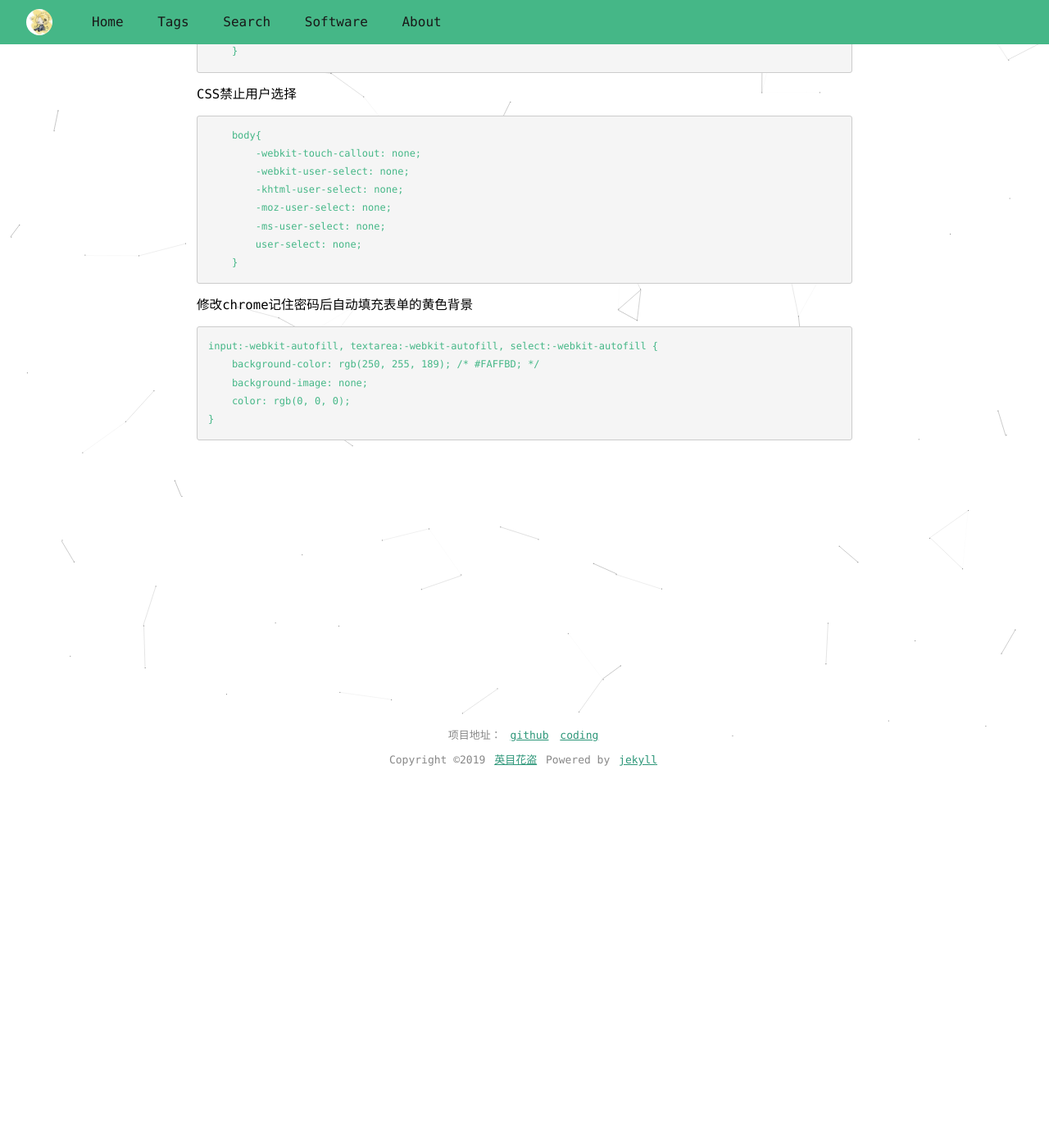
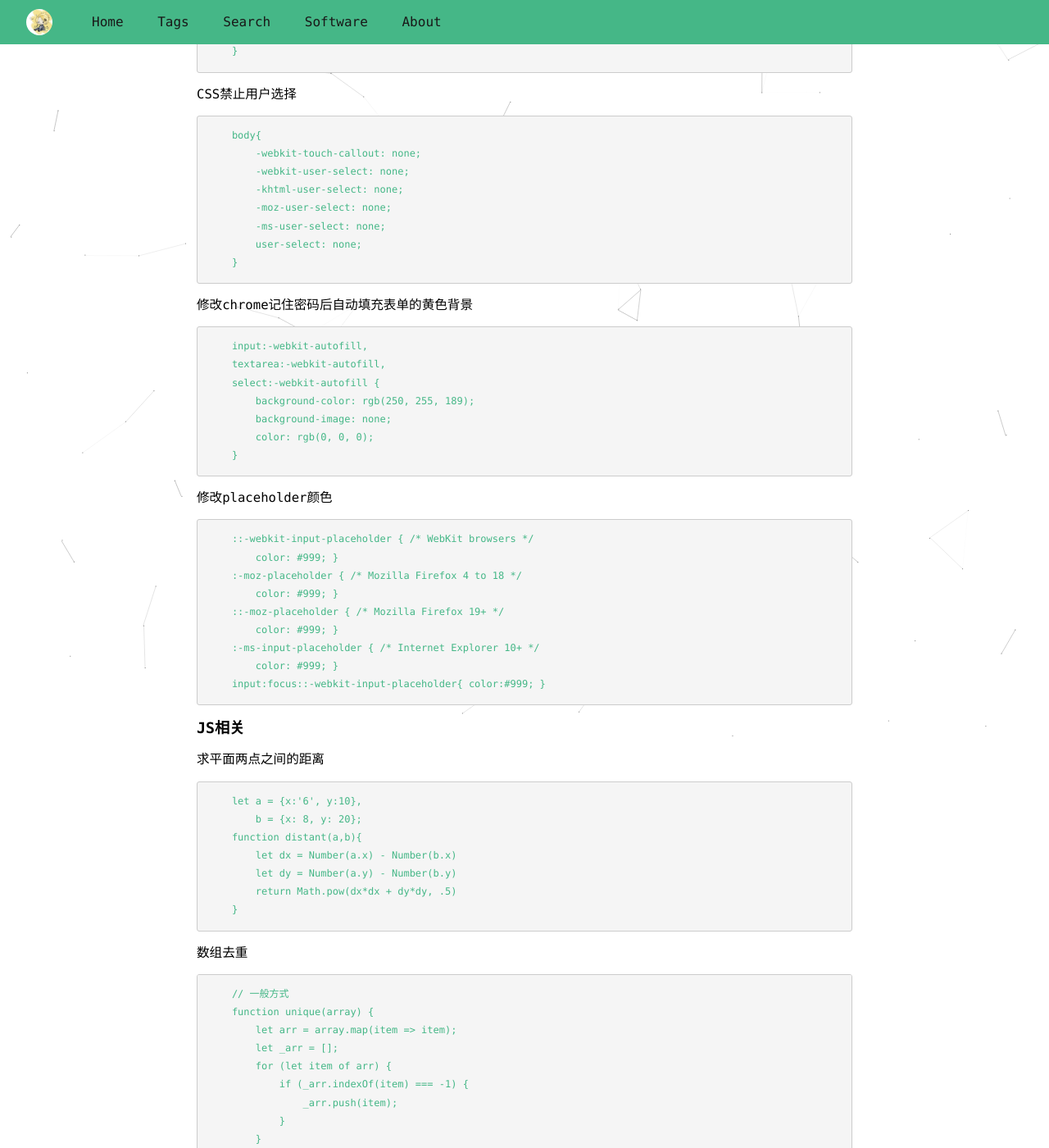
Before and after one commit to yingmhd/ymhdblog, a Jekyll site: the page built from _posts/2019-09-25-前端知识点.md, in a window 1280 px wide and 1400 px high, scrolled down 458 px. Shown: the whole window at 82% size. Built offline with Jekyll 4.4.1, drawn with Linux system fonts in a browser that asks for light colours; some of the changed text lies outside the part shown.

Commit message:
Update 2019-09-25-前端知识点.md

````diff
--- a/_posts/2019-09-25-前端知识点.md
+++ b/_posts/2019-09-25-前端知识点.md
@@ -35,9 +35,57 @@ tags: ['CSS','JS','面试']
 ```
 ### 修改chrome记住密码后自动填充表单的黄色背景
 ```
-input:-webkit-autofill, textarea:-webkit-autofill, select:-webkit-autofill {
-    background-color: rgb(250, 255, 189); /* #FAFFBD; */
-    background-image: none;
-    color: rgb(0, 0, 0);
-}
+    input:-webkit-autofill,
+    textarea:-webkit-autofill,
+    select:-webkit-autofill {
+        background-color: rgb(250, 255, 189);
+        background-image: none;
+        color: rgb(0, 0, 0);
+    }
 ```
+### 修改placeholder颜色
+```
+    ::-webkit-input-placeholder { /* WebKit browsers */
+        color: #999; }
+    :-moz-placeholder { /* Mozilla Firefox 4 to 18 */
+        color: #999; }
+    ::-moz-placeholder { /* Mozilla Firefox 19+ */
+        color: #999; }
+    :-ms-input-placeholder { /* Internet Explorer 10+ */
+        color: #999; }
+    input:focus::-webkit-input-placeholder{ color:#999; }
+```
+## JS相关
+### 求平面两点之间的距离
+```
+    let a = {x:'6', y:10},
+        b = {x: 8, y: 20};
+    function distant(a,b){
+        let dx = Number(a.x) - Number(b.x)
+        let dy = Number(a.y) - Number(b.y)
+        return Math.pow(dx*dx + dy*dy, .5)
+    }
+```
+### 数组去重
+```
+    // 一般方式
+    function unique(array) {
+        let arr = array.map(item => item);
+        let _arr = [];
+        for (let item of arr) {
+            if (_arr.indexOf(item) === -1) {
+                _arr.push(item);
+            }
+        }
+        return _arr;
+    }
+
+    // 进化方式：数组排序后使用filter过滤
+    function unique(array) {
+        let arr = array.map(item => item);
+        return arr.sort().filter((item, index, array) => !index || item !== array[index - 1]);
+    }
+
+    // 高逼格玩法： 使用ES6的Set
+    let unique = (array) => [...new Set(array)];
+```
````
